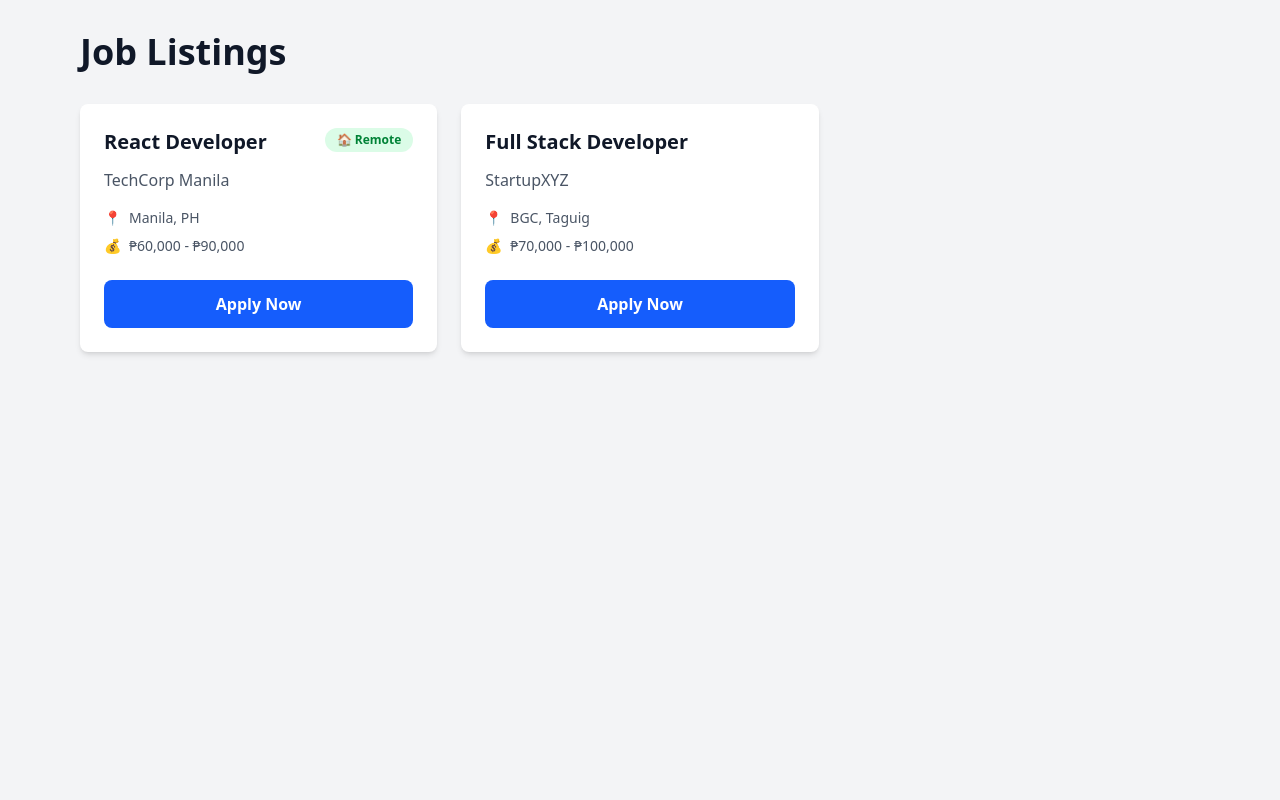
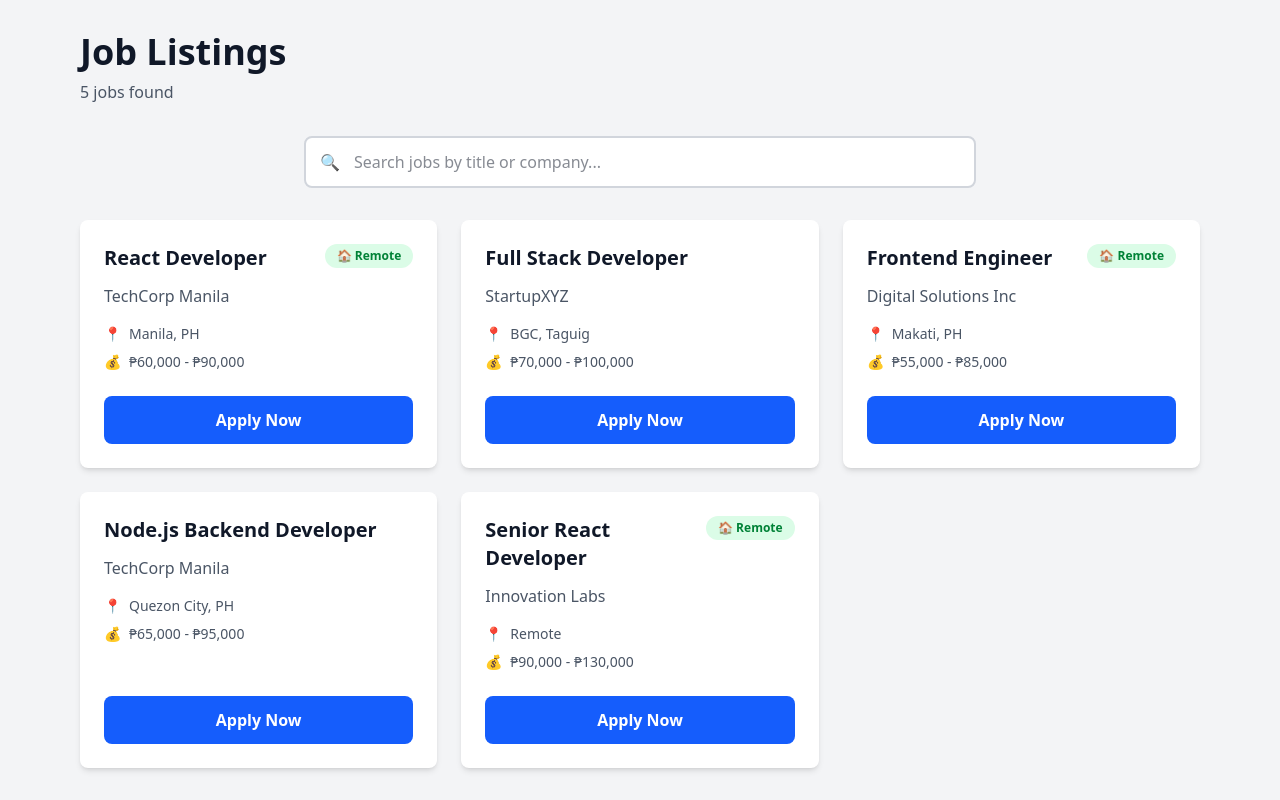
Before and after one commit to jaspersanchez/job-board, a React (Vite) app: page / in a window 1280 px wide. Built offline with nearby package versions, Linux system fonts and the light colour scheme.

Commit message:
feat(search): implement real-time job search
- Add SearchBar component with clear button
- Filter jobs by title, company, and location
- Display job count and "no results" state
- Add search query indicator
- Removed the alias and use only the @ for ./src

```diff
--- a/src/App.tsx
+++ b/src/App.tsx
@@ -1,6 +1,9 @@
-import { JobCard } from "./components/JobCard";
+import { useState } from "react";
+import { JobCard } from "@/components/JobCard";
+import { SearchBar } from "@/components/SearchBar";
+import type { Job } from "@/types";
 
-const mockJobs = [
+const mockJobs: Job[] = [
   {
     id: 1,
     title: "React Developer",
@@ -17,18 +20,70 @@ const mockJobs = [
     salary: "₱70,000 - ₱100,000",
     remote: false,
   },
+  {
+    id: 3,
+    title: "Frontend Engineer",
+    company: "Digital Solutions Inc",
+    location: "Makati, PH",
+    salary: "₱55,000 - ₱85,000",
+    remote: true,
+  },
+  {
+    id: 4,
+    title: "Node.js Backend Developer",
+    company: "TechCorp Manila",
+    location: "Quezon City, PH",
+    salary: "₱65,000 - ₱95,000",
+    remote: false,
+  },
+  {
+    id: 5,
+    title: "Senior React Developer",
+    company: "Innovation Labs",
+    location: "Remote",
+    salary: "₱90,000 - ₱130,000",
+    remote: true,
+  },
 ];
 
 function App() {
+  const [searchQuery, setSearchQuery] = useState("");
+
+  // Filter jobs based on search query
+  const filteredJobs = mockJobs.filter((job) => {
+    const query = searchQuery.toLowerCase();
+    return (
+      job.title.toLowerCase().includes(query) ||
+      job.company.toLowerCase().includes(query) ||
+      job.location.toLowerCase().includes(query)
+    );
+  });
+
   return (
     <div className="min-h-screen bg-gray-100 py-8">
       <div className="max-w-6xl mx-auto px-4">
-        <h1 className="text-4xl font-bold text-gray-900 mb-8">Job Listings</h1>
-        <div className="grid grid-cols-1 md:grid-cols-2 lg:grid-cols-3 gap-6">
-          {mockJobs.map((job) => (
-            <JobCard key={job.id} job={job} />
-          ))}
-        </div>
+        <h1 className="text-4xl font-bold text-gray-900 mb-2">Job Listings</h1>
+        <p className="text-gray-600 mb-8">
+          {filteredJobs.length} {filteredJobs.length === 1 ? "job" : "jobs"}{" "}
+          found
+        </p>
+
+        <SearchBar onSearch={setSearchQuery} />
+
+        {filteredJobs.length === 0 ? (
+          <div className="text-center py-12">
+            <p className="text-gray-500 text-lg">
+              No jobs found matching "{searchQuery}"
+            </p>
+            <p className="text-gray-400 text-sm mt-2">Try different keywords</p>
+          </div>
+        ) : (
+          <div className="grid grid-cols-1 md:grid-cols-2 lg:grid-cols-3 gap-6">
+            {filteredJobs.map((job) => (
+              <JobCard key={job.id} job={job} />
+            ))}
+          </div>
+        )}
       </div>
     </div>
   );
--- a/src/components/JobCard.tsx
+++ b/src/components/JobCard.tsx
@@ -6,7 +6,7 @@ interface JobCardProps {
 
 export const JobCard = ({ job }: JobCardProps) => {
   return (
-    <div className="bg-white rounded-lg shadow-md p-6 hover:shadow-xl transition-shadow">
+    <div className="flex flex-col bg-white rounded-lg shadow-md p-6 hover:shadow-xl transition-shadow">
       {/* Header with title and remote badge */}
       <div className="flex items-start justify-between gap-3 mb-3">
         <h2 className="text-xl font-bold text-gray-900 flex-1">{job.title}</h2>
@@ -33,7 +33,7 @@ export const JobCard = ({ job }: JobCardProps) => {
       </div>
 
       {/* Apply button */}
-      <button className="w-full bg-blue-600 text-white font-semibold py-3 px-4 rounded-lg hover:bg-blue-700 active:bg-blue-800 transition-colors">
+      <button className="mt-auto w-full bg-blue-600 text-white font-semibold py-3 px-4 rounded-lg hover:bg-blue-700 active:bg-blue-800 transition-colors">
         Apply Now
       </button>
     </div>
--- /dev/null
+++ b/src/components/SearchBar.tsx
@@ -0,0 +1,55 @@
+import { useState } from 'react';
+
+interface SearchBarProps {
+  onSearch: (query: string) => void;
+}
+
+export const SearchBar = ({ onSearch }: SearchBarProps) => {
+  const [query, setQuery] = useState('');
+
+  const handleChange = (e: React.ChangeEvent<HTMLInputElement>) => {
+    const value = e.target.value;
+    setQuery(value);
+    onSearch(value); // Real-time search
+  };
+
+  const handleClear = () => {
+    setQuery('');
+    onSearch('');
+  };
+
+  return (
+    <div className="w-full max-w-2xl mx-auto mb-8">
+      <div className="relative">
+        <input
+          type="text"
+          value={query}
+          onChange={handleChange}
+          placeholder="Search jobs by title or company..."
+          className="w-full px-4 py-3 pl-12 pr-12 text-gray-900 bg-white border-2 border-gray-300 rounded-lg focus:outline-none focus:border-blue-500 transition-colors"
+        />
+
+        {/* Search icon */}
+        <div className="absolute left-4 top-1/2 -translate-y-1/2 text-gray-400">
+          🔍
+        </div>
+
+        {/* Clear button */}
+        {query && (
+          <button
+            onClick={handleClear}
+            className="absolute right-4 top-1/2 -translate-y-1/2 text-gray-400 hover:text-gray-600 transition-colors"
+          >
+            ✕
+          </button>
+        )}
+      </div>
+
+      {query && (
+        <p className="mt-2 text-sm text-gray-600">
+          Searching for: <span className="font-semibold">{query}</span>
+        </p>
+      )}
+    </div>
+  );
+};
--- a/vite.config.ts
+++ b/vite.config.ts
@@ -9,10 +9,6 @@ export default defineConfig({
   resolve: {
     alias: {
       "@": path.resolve(__dirname, "./src"),
-      "@components": path.resolve(__dirname, "./src/components"),
-      "@types": path.resolve(__dirname, "./src/types"),
-      "@hooks": path.resolve(__dirname, "./src/hooks"),
-      "@utils": path.resolve(__dirname, "./src/utils"),
     },
   },
 });
```
